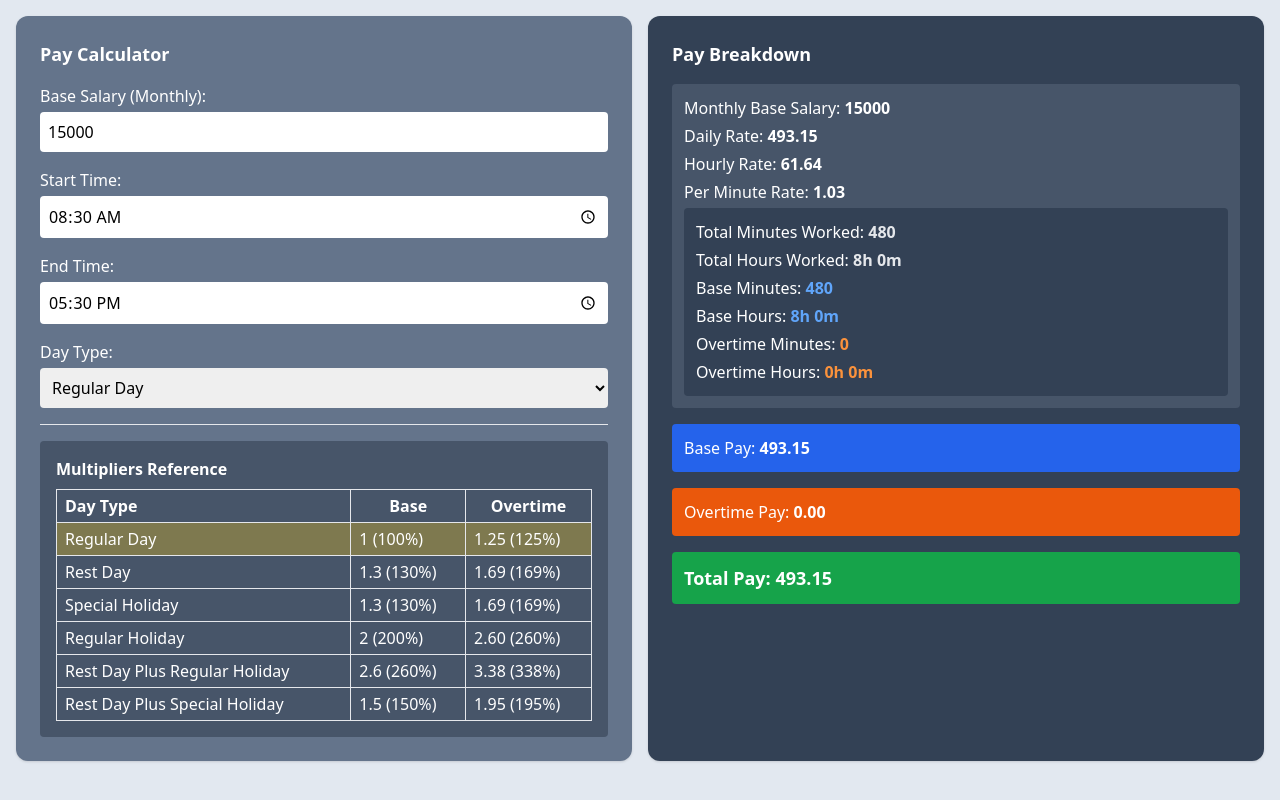
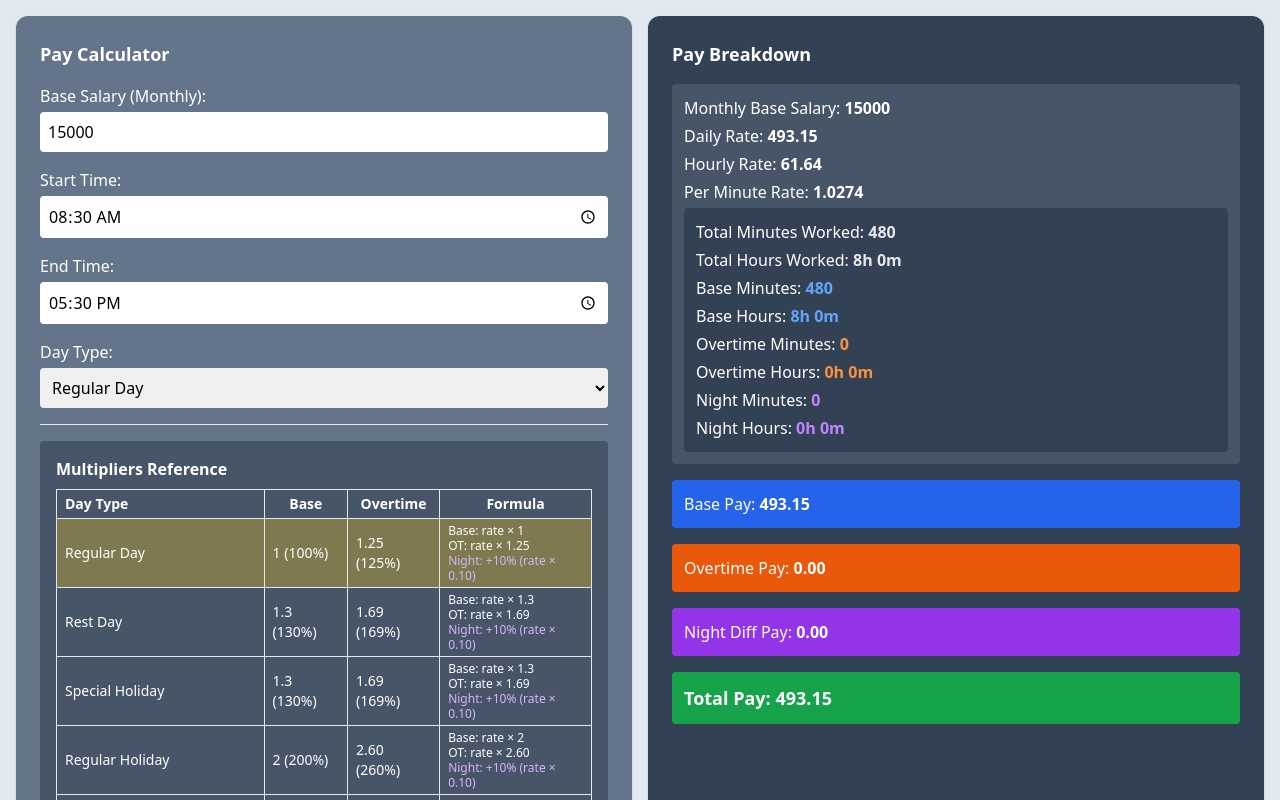
Before and after one commit to Kobs03/basic-payroll-calculator, a Vue app: page /#/ in a window 1280 px wide. Shown: the top 800 px of the page. Built offline with nearby package versions, Linux system fonts and the light colour scheme.

Commit message:
added night diff and formulas

```diff
--- a/src/views/HomeView.vue
+++ b/src/views/HomeView.vue
@@ -43,24 +43,50 @@
         <div class="mt-6 bg-slate-600 p-4 rounded">
           <h3 class="font-bold mb-2">Multipliers Reference</h3>
           <div class="overflow-x-auto">
-            <table class="w-full text-white border-collapse">
+            <table class="w-full text-white border-collapse text-sm">
 
               <thead>
                 <tr>
                   <th class="border px-2 py-1 text-left">Day Type</th>
                   <th class="border px-2 py-1">Base</th>
                   <th class="border px-2 py-1">Overtime</th>
+                  <th class="border px-2 py-1">Formula</th>
                 </tr>
               </thead>
 
               <tbody>
                 <tr v-for="(base, key) in BASE_MULTIPLIERS" :key="key"
                   :class="key === dayType ? 'bg-yellow-400 bg-opacity-30' : ''">
-                  <td class="border px-2 py-1 capitalize">{{ key.replace(/([A-Z])/g, ' $1') }}</td>
-                  <td class="border px-2 py-1">{{ base }} ({{ (base * 100).toFixed(0) }}%)</td>
+
+                  <!-- Day -->
+                  <td class="border px-2 py-1 capitalize">
+                    {{ key.replace(/([A-Z])/g, ' $1') }}
+                  </td>
+
+                  <!-- Base -->
                   <td class="border px-2 py-1">
-                    {{ OVERTIME_MULTIPLIERS[key].toFixed(2) }} ({{ (OVERTIME_MULTIPLIERS[key] * 100).toFixed(0) }}%)
+                    {{ base }} ({{ (base * 100).toFixed(0) }}%)
                   </td>
+
+                  <!-- OT -->
+                  <td class="border px-2 py-1">
+                    {{ OVERTIME_MULTIPLIERS[key].toFixed(2) }}
+                    ({{ (OVERTIME_MULTIPLIERS[key] * 100).toFixed(0) }}%)
+                  </td>
+
+                  <!-- 🧠 Formula -->
+                  <td class="border px-2 py-1 text-xs leading-tight">
+                    <div>
+                      Base: rate × {{ base }}
+                    </div>
+                    <div>
+                      OT: rate × {{ OVERTIME_MULTIPLIERS[key].toFixed(2) }}
+                    </div>
+                    <div class="text-purple-300">
+                      Night: +10% (rate × 0.10)
+                    </div>
+                  </td>
+
                 </tr>
               </tbody>
 
@@ -77,15 +103,21 @@
           <p>Monthly Base Salary: <strong>{{ baseSalary }}</strong></p>
           <p>Daily Rate: <strong>{{ dailyRate.toFixed(2) }}</strong></p>
           <p>Hourly Rate: <strong>{{ hourlyRate.toFixed(2) }}</strong></p>
-          <p>Per Minute Rate: <strong>{{ perMinuteRate.toFixed(2) }}</strong></p>
+          <p>Per Minute Rate: <strong>{{ perMinuteRate.toFixed(4) }}</strong></p>
 
           <div class="bg-slate-700 p-3 rounded space-y-1">
             <p>Total Minutes Worked: <strong class="text-gray-200">{{ totalMinutesWorked }}</strong></p>
             <p>Total Hours Worked: <strong class="text-gray-200">{{ totalHoursWorked }}</strong></p>
+
             <p>Base Minutes: <strong class="text-blue-400">{{ baseMinutes }}</strong></p>
             <p>Base Hours: <strong class="text-blue-400">{{ baseHours }}</strong></p>
+
             <p>Overtime Minutes: <strong class="text-orange-400">{{ otMinutes }}</strong></p>
             <p>Overtime Hours: <strong class="text-orange-400">{{ otHours }}</strong></p>
+
+            <!-- 🌙 Night -->
+            <p>Night Minutes: <strong class="text-purple-400">{{ nightMinutes }}</strong></p>
+            <p>Night Hours: <strong class="text-purple-400">{{ nightHours }}</strong></p>
           </div>
         </div>
 
@@ -94,12 +126,17 @@
           <p>Base Pay: <strong>{{ basePay.toFixed(2) }}</strong></p>
         </div>
 
-        <!-- Overtime Pay -->
+        <!-- OT Pay -->
         <div class="bg-orange-600 p-3 rounded text-white">
           <p>Overtime Pay: <strong>{{ otPay.toFixed(2) }}</strong></p>
         </div>
 
-        <!-- Total Pay -->
+        <!-- 🌙 Night Diff -->
+        <div class="bg-purple-600 p-3 rounded text-white">
+          <p>Night Diff Pay: <strong>{{ nightDiffPay.toFixed(2) }}</strong></p>
+        </div>
+
+        <!-- Total -->
         <div class="bg-green-600 p-3 rounded font-bold text-lg text-white">
           Total Pay: <strong>{{ totalPay.toFixed(2) }}</strong>
         </div>
@@ -107,7 +144,6 @@
 
     </div>
   </div>
-
 </template>
 
 <script setup>
@@ -132,55 +168,82 @@ const OVERTIME_MULTIPLIERS = {
   restDayPlusSpecialHoliday: 1.5 * 1.3
 }
 
+const NIGHT_DIFF = 0.10
+
 // Inputs
 const baseSalary = ref(15000)
 const dayType = ref('regularDay')
-
-// Time inputs
 const startTime = ref('08:30')
 const endTime = ref('17:30')
 
-// Compute total minutes worked (subtract 60 minutes break)
-const totalMinutesWorked = computed(() => {
-  if (!startTime.value || !endTime.value) return 0
-  const [startH, startM] = startTime.value.split(':').map(Number)
-  const [endH, endM] = endTime.value.split(':').map(Number)
-  let diffMinutes = (endH * 60 + endM) - (startH * 60 + startM)
-  if (diffMinutes < 0) diffMinutes += 24 * 60
-  return Math.max(diffMinutes - 60, 0) // subtract 1 hour break
+// Helpers
+const toMinutes = (time) => {
+  const [h, m] = time.split(':').map(Number)
+  return h * 60 + m
+}
+
+// Timeline generator (minute-level)
+const timeline = computed(() => {
+  if (!startTime.value || !endTime.value) return []
+
+  let start = toMinutes(startTime.value)
+  let end = toMinutes(endTime.value)
+
+  if (end < start) end += 1440
+
+  const arr = []
+
+  for (let t = start; t < end; t++) {
+    const mod = t % 1440
+    arr.push({
+      isNight: (mod >= 1320 || mod < 360)
+    })
+  }
+
+  return arr.slice(60) // minus break
 })
 
-// Total Hours Worked formatted
-const totalHoursWorked = computed(() => {
-  const hours = Math.floor(totalMinutesWorked.value / 60)
-  const minutes = totalMinutesWorked.value % 60
-  return `${hours}h ${minutes}m`
-})
+// Totals
+const totalMinutesWorked = computed(() => timeline.value.length)
 
-// Base and OT minutes
-const baseMinutes = computed(() => Math.min(totalMinutesWorked.value, 480)) // 8 hours = 480 min
+const formatHM = (mins) => {
+  const h = Math.floor(mins / 60)
+  const m = mins % 60
+  return `${h}h ${m}m`
+}
+
+const totalHoursWorked = computed(() => formatHM(totalMinutesWorked.value))
+
+// Base / OT
+const baseMinutes = computed(() => Math.min(totalMinutesWorked.value, 480))
 const otMinutes = computed(() => Math.max(totalMinutesWorked.value - 480, 0))
 
-// Base Hours formatted
-const baseHours = computed(() => {
-  const hours = Math.floor(baseMinutes.value / 60)
-  const minutes = baseMinutes.value % 60
-  return `${hours}h ${minutes}m`
-})
+const baseHours = computed(() => formatHM(baseMinutes.value))
+const otHours = computed(() => formatHM(otMinutes.value))
 
-// Overtime Hours formatted
-const otHours = computed(() => {
-  const hours = Math.floor(otMinutes.value / 60)
-  const minutes = otMinutes.value % 60
-  return `${hours}h ${minutes}m`
-})
+// Night
+const nightMinutes = computed(() => timeline.value.filter(m => m.isNight).length)
+const nightHours = computed(() => formatHM(nightMinutes.value))
 
-// Computed rates
+// Rates
 const dailyRate = computed(() => (baseSalary.value * 12) / 365)
 const hourlyRate = computed(() => dailyRate.value / 8)
 const perMinuteRate = computed(() => hourlyRate.value / 60)
 
-const basePay = computed(() => baseMinutes.value * perMinuteRate.value * BASE_MULTIPLIERS[dayType.value])
-const otPay = computed(() => otMinutes.value * perMinuteRate.value * OVERTIME_MULTIPLIERS[dayType.value])
-const totalPay = computed(() => basePay.value + otPay.value)
+// Pay
+const basePay = computed(() =>
+  baseMinutes.value * perMinuteRate.value * BASE_MULTIPLIERS[dayType.value]
+)
+
+const otPay = computed(() =>
+  otMinutes.value * perMinuteRate.value * OVERTIME_MULTIPLIERS[dayType.value]
+)
+
+const nightDiffPay = computed(() =>
+  nightMinutes.value * perMinuteRate.value * NIGHT_DIFF
+)
+
+const totalPay = computed(() =>
+  basePay.value + otPay.value + nightDiffPay.value
+)
 </script>
```
